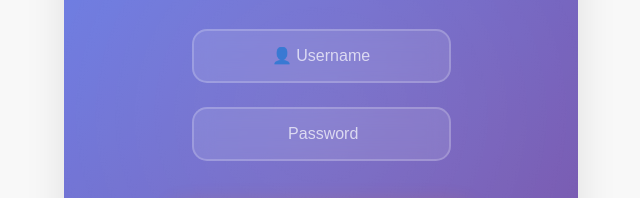
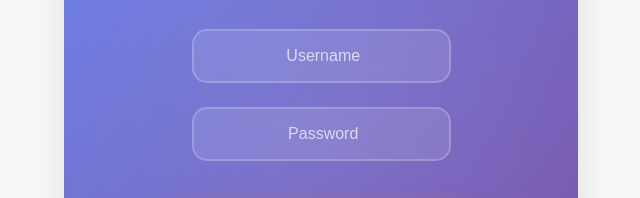
Before and after one commit to dhruv2801006/FoodMitra, a plain HTML site: page index.html in a window 1280 px wide. Shown: the part 171-369 px from the top of the page, 319-959 px from the left. Drawn offline with Linux system fonts and the light colour scheme.

Commit message:
Update index.html

```diff
--- a/index.html
+++ b/index.html
@@ -396,7 +396,7 @@
         <h2>🎉 Welcome Back</h2>
         <form id="login-form">
             <div class="input-group">
-                <input type="text" placeholder="👤 Username" required>
+                <input type="text" placeholder=" Username" required>
             </div>
             <div class="input-group">
                 <input type="password" placeholder=" Password" required>
```
